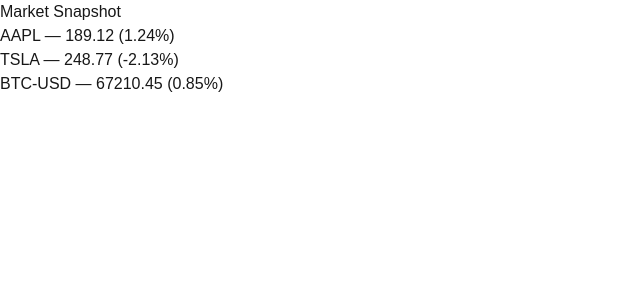
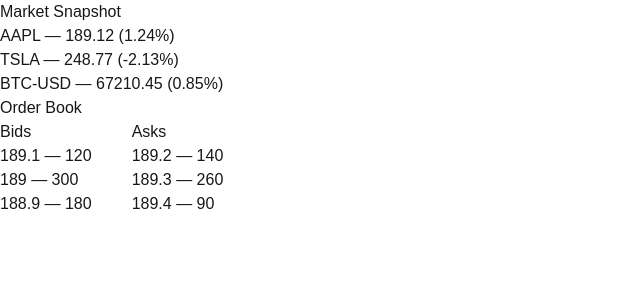
Before and after one commit to 00jackson/velocity-traderv0, a Next.js app: page / in a window 1280 px wide. Shown: the top 300 px of the page, without its empty margins (0-640 px from the left). Built offline with nearby package versions, Linux system fonts and the light colour scheme.

Commit message:
Day 3: static order book layout

```diff
--- /dev/null
+++ b/app/components/orderBook.tsx
@@ -0,0 +1,29 @@
+import { orderBook } from "../data/orderBook"
+
+export function OrderBook() {
+  return (
+    <section>
+      <h2>Order Book</h2>
+
+      <div style={{ display: "flex", gap: "40px" }}>
+        <div>
+          <h3>Bids</h3>
+          {orderBook.bids.map((bid, i) => (
+            <div key={i}>
+              {bid.price} — {bid.size}
+            </div>
+          ))}
+        </div>
+
+        <div>
+          <h3>Asks</h3>
+          {orderBook.asks.map((ask, i) => (
+            <div key={i}>
+              {ask.price} — {ask.size}
+            </div>
+          ))}
+        </div>
+      </div>
+    </section>
+  )
+}
--- /dev/null
+++ b/app/data/orderBook.ts
@@ -0,0 +1,12 @@
+export const orderBook = {
+    bids: [
+      { price: 189.1, size: 120 },
+      { price: 189.0, size: 300 },
+      { price: 188.9, size: 180 },
+    ],
+    asks: [
+      { price: 189.2, size: 140 },
+      { price: 189.3, size: 260 },
+      { price: 189.4, size: 90 },
+    ],
+  }
--- a/app/page.tsx
+++ b/app/page.tsx
@@ -1,3 +1,4 @@
+import { OrderBook } from "./components/orderBook"
 import { marketData } from "./data/market"
 
 export default function Home() {
@@ -11,6 +12,7 @@
           </li>
         ))}
       </ul>
+      <OrderBook/>
     </main>
   )
 }
```
